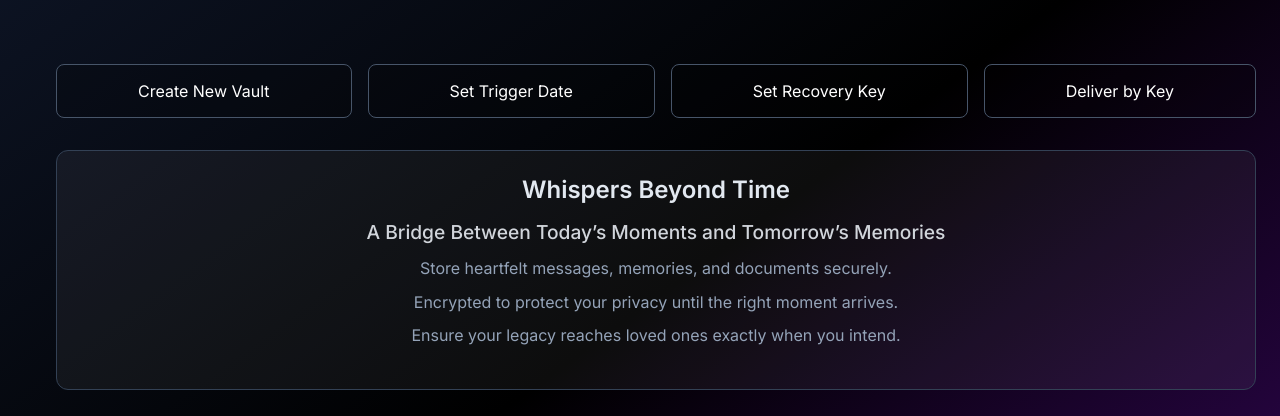
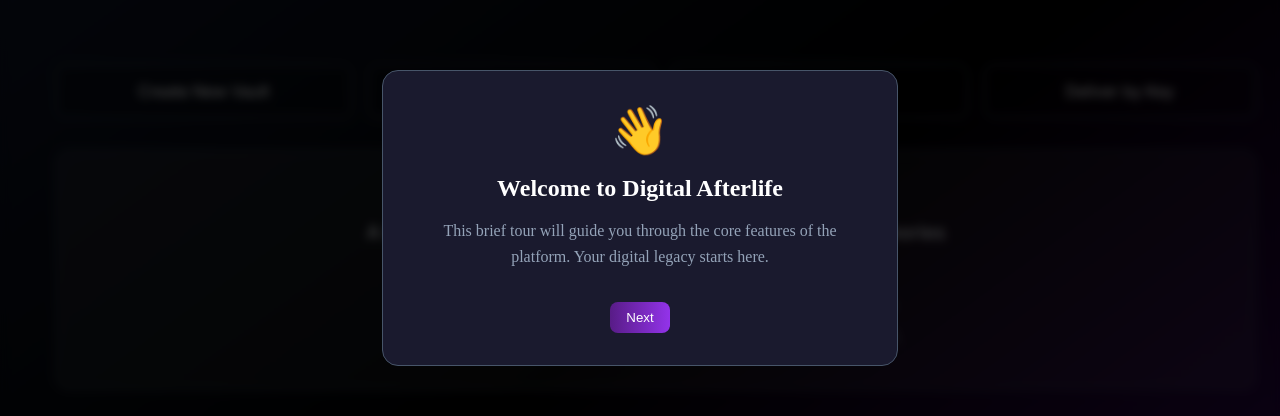
Before and after one commit to ShreyasReddy007/Digital_AfterLife, a Next.js app in the folder client/: page /dashboard in a window 1280 px wide. Shown: the part 182-598 px from the top of the page. Built offline with nearby package versions, Linux system fonts and the light colour scheme; no server answers; the database is empty; sample sign-in values are in the browser's storage.

Commit message:
Onboarding for new users breif tour

```diff
--- /dev/null
+++ b/client/pages/api/user/complete-onboarding.ts
@@ -0,0 +1,35 @@
+// pages/api/user/complete-onboarding.ts
+import { NextApiRequest, NextApiResponse } from 'next';
+import { getServerSession } from 'next-auth/next';
+import { authOptions } from '../../api/auth/[...nextauth]';
+import { Pool } from 'pg';
+
+const pool = new Pool({
+  connectionString: process.env.DATABASE_URL,
+});
+
+export default async function handler(
+  req: NextApiRequest,
+  res: NextApiResponse
+) {
+  if (req.method !== 'POST') {
+    return res.status(405).json({ error: 'Method Not Allowed' });
+  }
+
+  const session = await getServerSession(req, res, authOptions);
+  if (!session || !session.user?.id) {
+    return res.status(401).json({ error: 'Unauthorized' });
+  }
+
+  try {
+    const userId = session.user.id;
+    await pool.query(
+      'UPDATE users SET "hasCompletedOnboarding" = TRUE WHERE id = $1',
+      [userId]
+    );
+    res.status(200).json({ message: 'Onboarding completed successfully.' });
+  } catch (error) {
+    console.error('Failed to complete onboarding:', error);
+    res.status(500).json({ error: 'Internal Server Error' });
+  }
+}
--- a/client/pages/dashboard.tsx
+++ b/client/pages/dashboard.tsx
@@ -5,8 +5,50 @@ import axios from 'axios';
 import Head from 'next/head';
 import Image from 'next/image';
 
-// Interface for vaults created by the user
-interface Vault {
+// Onboarding Tour Component
+const OnboardingTour = ({ onClose }: { onClose: () => void }) => {
+    const [step, setStep] = useState(0);
+    const tourSteps = [
+        { title: "Welcome to Digital Afterlife", content: "This brief tour will guide you through the core features of the platform. Your digital legacy starts here.", icon: "👋" },
+        { title: "Create Your Vaults", content: "A vault is a secure, encrypted container for your most important messages and files. You can create as many as you need from the dashboard.", icon: "🔒" },
+        { title: "Set Delivery Triggers", content: "Choose how your vaults are delivered: on a specific future date, or after a period of account inactivity. You have full control.", icon: "⏰" },
+        { title: "The Emergency Recovery Key", content: "Generate a one-time recovery key and give it to a trusted person. They can use it to trigger immediate delivery of all your vaults in an emergency.", icon: "🔑" },
+        { title: "You're All Set!", content: "You're now ready to start securing your digital legacy. If you have any questions, you can always refer to our documentation.", icon: "🚀" }
+    ];
+
+    const current = tourSteps[step];
+    const isLastStep = step === tourSteps.length - 1;
+
+    const handleNext = () => {
+        if (!isLastStep) {
+            setStep(step + 1);
+        } else {
+            onClose();
+        }
+    };
+
+    return (
+        <div className="modalOverlay" style={{ zIndex: 2000 }}>
+            <div className="modalContent" style={{ maxWidth: '450px', textAlign: 'center' }}>
+                <div style={{ fontSize: '3rem', marginBottom: '1rem' }}>{current.icon}</div>
+                <h2 style={{ margin: '0 0 1rem 0', color: 'white', fontSize: '1.5rem' }}>{current.title}</h2>
+                <p style={{ color: '#94a3b8', lineHeight: '1.6' }}>{current.content}</p>
+                <div style={{ display: 'flex', justifyContent: 'space-between', alignItems: 'center', marginTop: '2rem' }}>
+                    {step > 0 && (<button className="actionButton editButton" onClick={() => setStep(step - 1)}>Previous</button>)}
+                    <div style={{ flexGrow: 1, marginLeft: step > 0 ? '1rem' : '0' }}>
+                       <button className="actionButton unlockButton" onClick={handleNext}>
+                           {isLastStep ? "Finish Tour" : "Next"}
+                       </button>
+                    </div>
+                </div>
+            </div>
+        </div>
+    );
+};
+
+// created vault
+interface Vault
+{
   id: number;
   cid: string;
   name: string;
@@ -16,25 +58,21 @@ interface Vault {
   recipientEmails: string[] | null;
 }
 
-// A type for vaults shared with the user
-interface RecipientVault {
+// shared vaults
+interface RecipientVault
+ {
   id: number;
   cid: string;
   name: string;
   created_at: string;
   ownerName: string;
+
 }
-
-interface UnlockedContent {
-    data: {
-        message?: string;
-        fileData?: string;
-    };
-    fileName?: string;
-}
+interface UnlockedContent
+{ data: { message?: string; fileData?: string; }; fileName?: string; }
 
 export default function DashboardPage(): JSX.Element {
-  const { data: session, status } = useSession({ required: true, onUnauthenticated() { router.push('/login') }});
+  const { data: session, status, update } = useSession({ required: true, onUnauthenticated() { router.push('/login') }});
   const router = useRouter();
 
   const [vaults, setVaults] = useState<Vault[]>([]);
@@ -42,20 +80,18 @@ export default function DashboardPage(): JSX.Element {
   const [isLoading, setIsLoading] = useState<boolean>(true);
   const [error, setError] = useState<string>('');
 
+  const [showTour, setShowTour] = useState(false);
   const [searchTerm, setSearchTerm] = useState('');
   const [sortBy, setSortBy] = useState('newest');
   const [filterBy, setFilterBy] = useState('all');
-
   const [isModalOpen, setIsModalOpen] = useState<boolean>(false);
   const [selectedVault, setSelectedVault] = useState<Vault | RecipientVault | null>(null);
   const [password, setPassword] = useState<string>('');
   const [modalError, setModalError] = useState<string>('');
   const [unlockedContent, setUnlockedContent] = useState<UnlockedContent | null>(null);
   const [isUnlocking, setIsUnlocking] = useState<boolean>(false);
-
   const [isDeleteModalOpen, setIsDeleteModalOpen] = useState<boolean>(false);
   const [isDeleting, setIsDeleting] = useState<boolean>(false);
-
   const [isEditModalOpen, setIsEditModalOpen] = useState<boolean>(false);
   const [editingVault, setEditingVault] = useState<Vault | null>(null);
   const [editName, setEditName] = useState('');
@@ -77,7 +113,6 @@ export default function DashboardPage(): JSX.Element {
       setRecipientVaults(recipientVaultsRes.data);
     } catch (err) {
       setError('Failed to fetch vaults.');
-      console.error(err);
     } finally {
       setIsLoading(false);
     }
@@ -86,28 +121,38 @@ export default function DashboardPage(): JSX.Element {
   useEffect(() => {
     if (status === 'authenticated') {
       fetchAllData();
+      if (session?.user && !session.user.hasCompletedOnboarding) {
+        setShowTour(true);
+      }
     }
-  }, [status]);
+  }, [status, session]);
+
+  const handleCloseTour = async () => {
+      setShowTour(false);
+      try {
+          await axios.post('/api/user/complete-onboarding');
+          update({ hasCompletedOnboarding: true });
+      } catch (err) {
+          console.error("Failed to mark onboarding as complete.", err);
+      }
+  };
 
   const filteredAndSortedVaults = useMemo(() => {
     let processedVaults = [...vaults];
     if (searchTerm) {
-        processedVaults = processedVaults.filter(vault =>
-            vault.name.toLowerCase().includes(searchTerm.toLowerCase())
-        );
+        processedVaults = processedVaults.filter(v => v.name.toLowerCase().includes(searchTerm.toLowerCase()));
     }
     if (filterBy === 'date') {
-        processedVaults = processedVaults.filter(vault => vault.triggerDate);
+        processedVaults = processedVaults.filter(v => v.triggerDate);
     } else if (filterBy === 'inactivity') {
-        processedVaults = processedVaults.filter(vault => vault.inactivityTrigger);
+        processedVaults = processedVaults.filter(v => v.inactivityTrigger);
     }
-    if (sortBy === 'newest') {
-        processedVaults.sort((a, b) => new Date(b.created_at).getTime() - new Date(a.created_at).getTime());
-    } else if (sortBy === 'oldest') {
-        processedVaults.sort((a, b) => new Date(a.created_at).getTime() - new Date(b.created_at).getTime());
-    } else if (sortBy === 'name') {
-        processedVaults.sort((a, b) => a.name.localeCompare(b.name));
-    }
+    processedVaults.sort((a, b) => {
+        if (sortBy === 'newest') return new Date(b.created_at).getTime() - new Date(a.created_at).getTime();
+        if (sortBy === 'oldest') return new Date(a.created_at).getTime() - new Date(b.created_at).getTime();
+        if (sortBy === 'name') return a.name.localeCompare(b.name);
+        return 0;
+    });
     return processedVaults;
   }, [vaults, searchTerm, sortBy, filterBy]);
 
@@ -122,7 +167,7 @@ export default function DashboardPage(): JSX.Element {
         const res = await axios.get(`/api/vaults/content?cid=${vault.cid}`);
         setEditMessage(res.data.message || '');
     } catch (err) {
-        setModalError('Could not load vault content for editing.');
+        setModalError('Could not load vault content.');
     } finally {
         setIsFetchingContent(false);
     }
@@ -137,13 +182,9 @@ export default function DashboardPage(): JSX.Element {
     formData.append('name', editName);
     formData.append('recipientEmails', editEmails);
     formData.append('message', editMessage);
-    if (editFile) {
-        formData.append('file', editFile);
-    }
+    if (editFile) formData.append('file', editFile);
     try {
-        await axios.post('/api/vaults/edit', formData, {
-            headers: { 'Content-Type': 'multipart/form-data' },
-        });
+        await axios.post('/api/vaults/edit', formData, { headers: { 'Content-Type': 'multipart/form-data' } });
         setIsEditModalOpen(false);
         setEditFile(null);
         fetchAllData();
@@ -155,20 +196,12 @@ export default function DashboardPage(): JSX.Element {
   };
 
   const handleInactivityToggle = async (vaultId: number, isEnabled: boolean) => {
-    setVaults(currentVaults =>
-        currentVaults.map(v =>
-            v.id === vaultId ? { ...v, inactivityTrigger: isEnabled } : v
-        )
-    );
+    setVaults(vaults.map(v => v.id === vaultId ? { ...v, inactivityTrigger: isEnabled } : v));
     try {
         await axios.post('/api/vaults/toggle-inactivity', { vaultId, isEnabled });
     } catch (err) {
-        setError('Failed to update trigger. Please try again.');
-        setVaults(currentVaults =>
-            currentVaults.map(v =>
-                v.id === vaultId ? { ...v, inactivityTrigger: !isEnabled } : v
-            )
-        );
+        setError('Failed to update trigger.');
+        setVaults(vaults.map(v => v.id === vaultId ? { ...v, inactivityTrigger: !isEnabled } : v));
     }
   };
 
@@ -205,9 +238,7 @@ export default function DashboardPage(): JSX.Element {
     setPassword('');
     setModalError('');
     setUnlockedContent(null);
-    if ('ownerName' in vault) {
-        handleRecipientUnlock(vault);
-    }
+    if ('ownerName' in vault) handleRecipientUnlock(vault);
   };
 
   const openDeleteModal = (vault: Vault) => {
@@ -332,6 +363,7 @@ export default function DashboardPage(): JSX.Element {
 
   return (
     <>
+      {showTour && <OnboardingTour onClose={handleCloseTour} />}
       <Head>
           <title>Digital Afterlife</title>
       </Head>
```
Also changed, not shown: client/pages/api/auth/[...nextauth].ts (+23 -24 lines).
